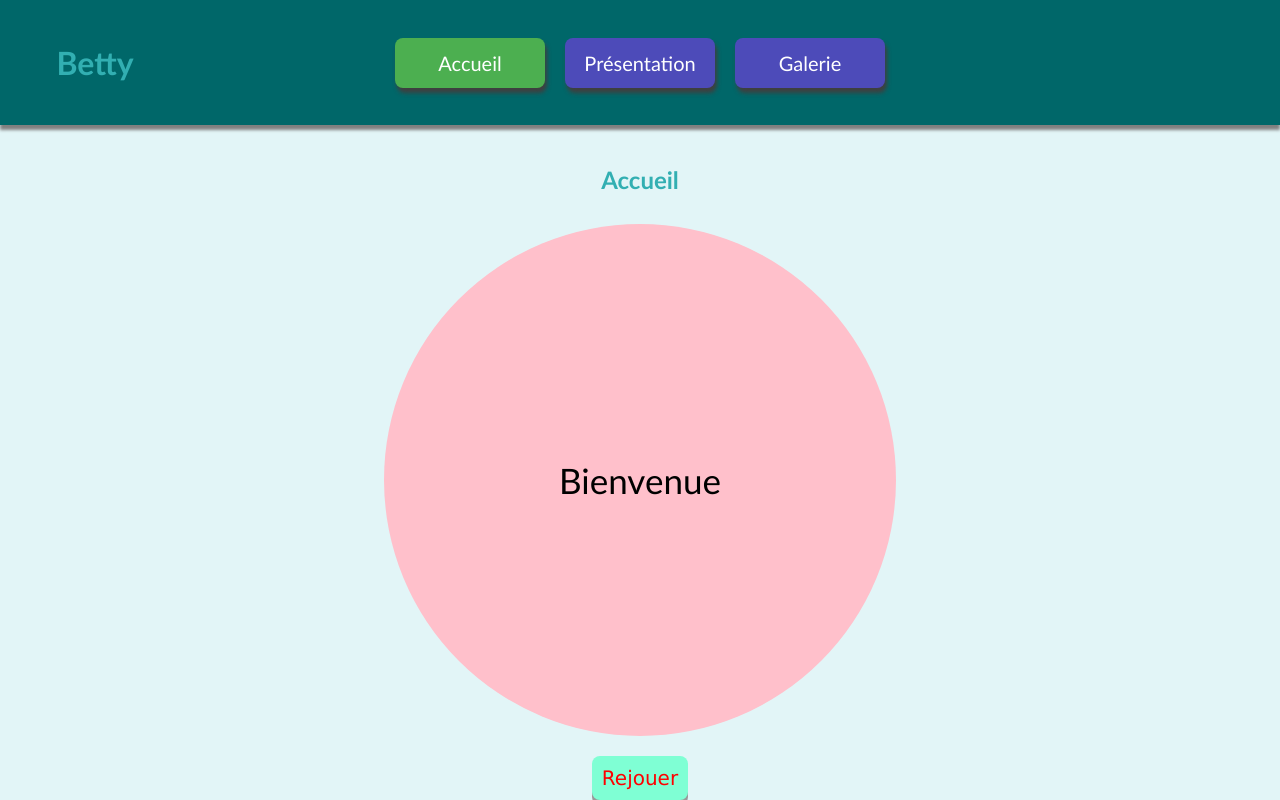
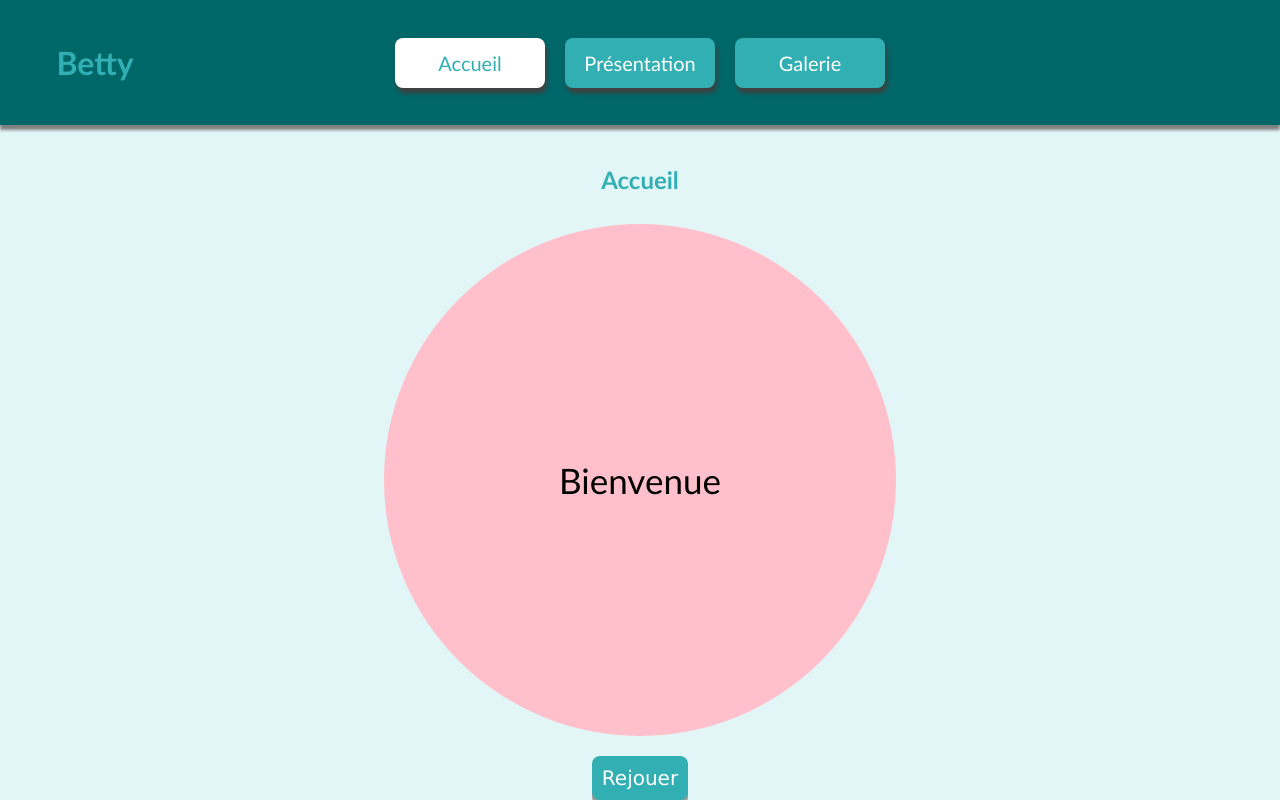
Before and after one commit to SaraElisabethFM/projet_final, a plain HTML site: page index.html in a window 1280 px wide. In both pictures the pointer is over the element "Accueil". Shown: the top 800 px of the page. Drawn offline with Linux system fonts and the light colour scheme.

Commit message:
Update style.css

```diff
--- a/feuilles_css/style.css
+++ b/feuilles_css/style.css
@@ -72,7 +72,7 @@ h1{
 }
 
 .case{
-    background-color: #4d4bb9;
+    background-color: #32AFB2;
     /*border: 2px solid black;*/
     border-radius: 8px;
     width: 150px;
@@ -87,8 +87,8 @@ h1{
 }
 
 .case:hover {
-    background-color: #4CAF50;
-    color: white;
+    background-color: white;
+    color: #32AFB2;
   }
 /*Fin Header*/
 
@@ -182,13 +182,13 @@ h2{
   }
 
 button{
-    background-color: aquamarine;
+    background-color: #32AFB2;
     font-size: 20px;
     font-family: Verdana;
     padding: 10px;
     border-radius: 8px;
     transition-duration: 0.4s;
-    color: red;
+    color: white;
     cursor: pointer;
     text-align: center;
     border: none;
@@ -197,8 +197,8 @@ button{
 }
 
 .button:hover {
-    background-color: #4CAF50;
-    color: white;
+    background-color: white;
+    color: #32AFB2;
   }
 
 .button:active {
```
